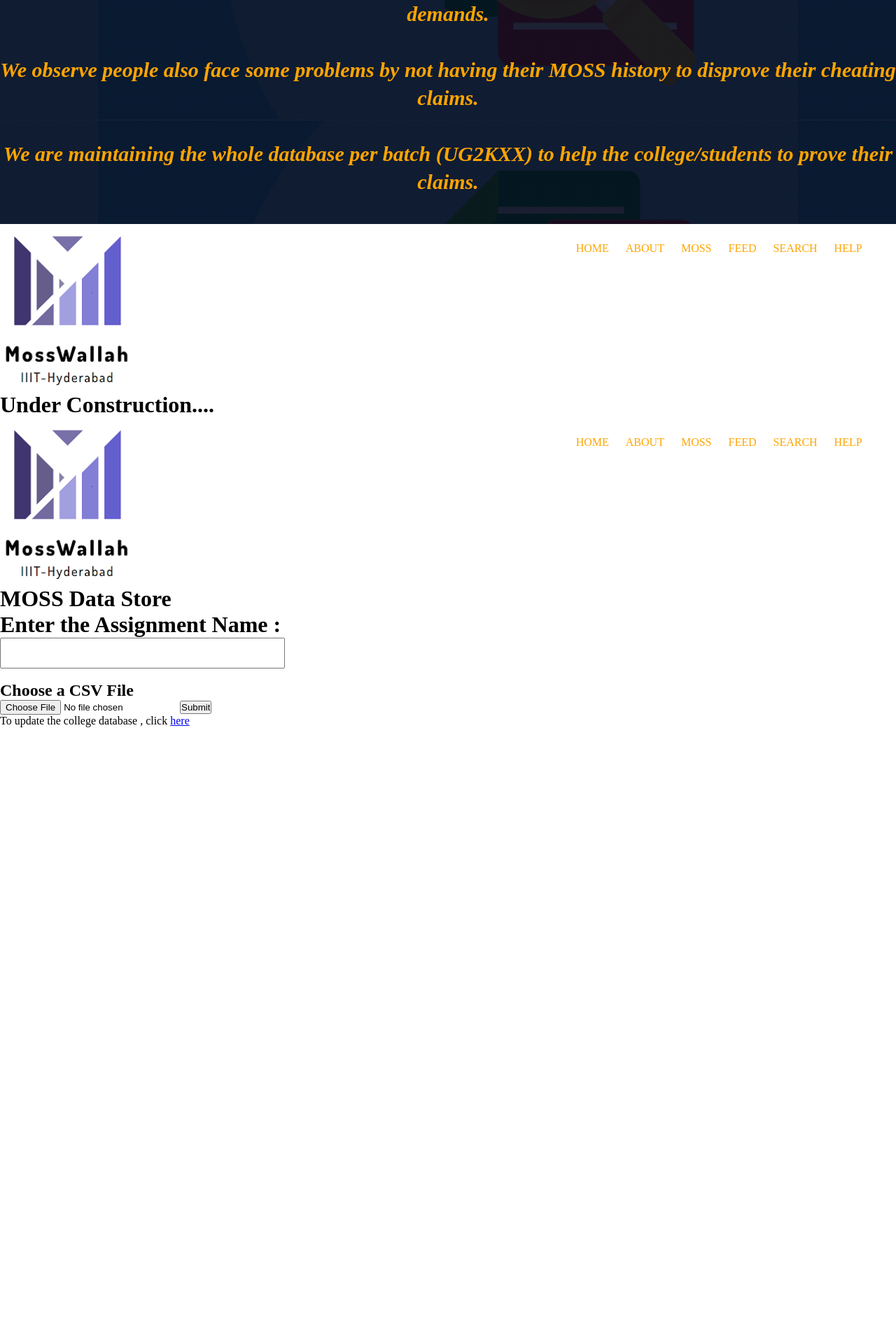
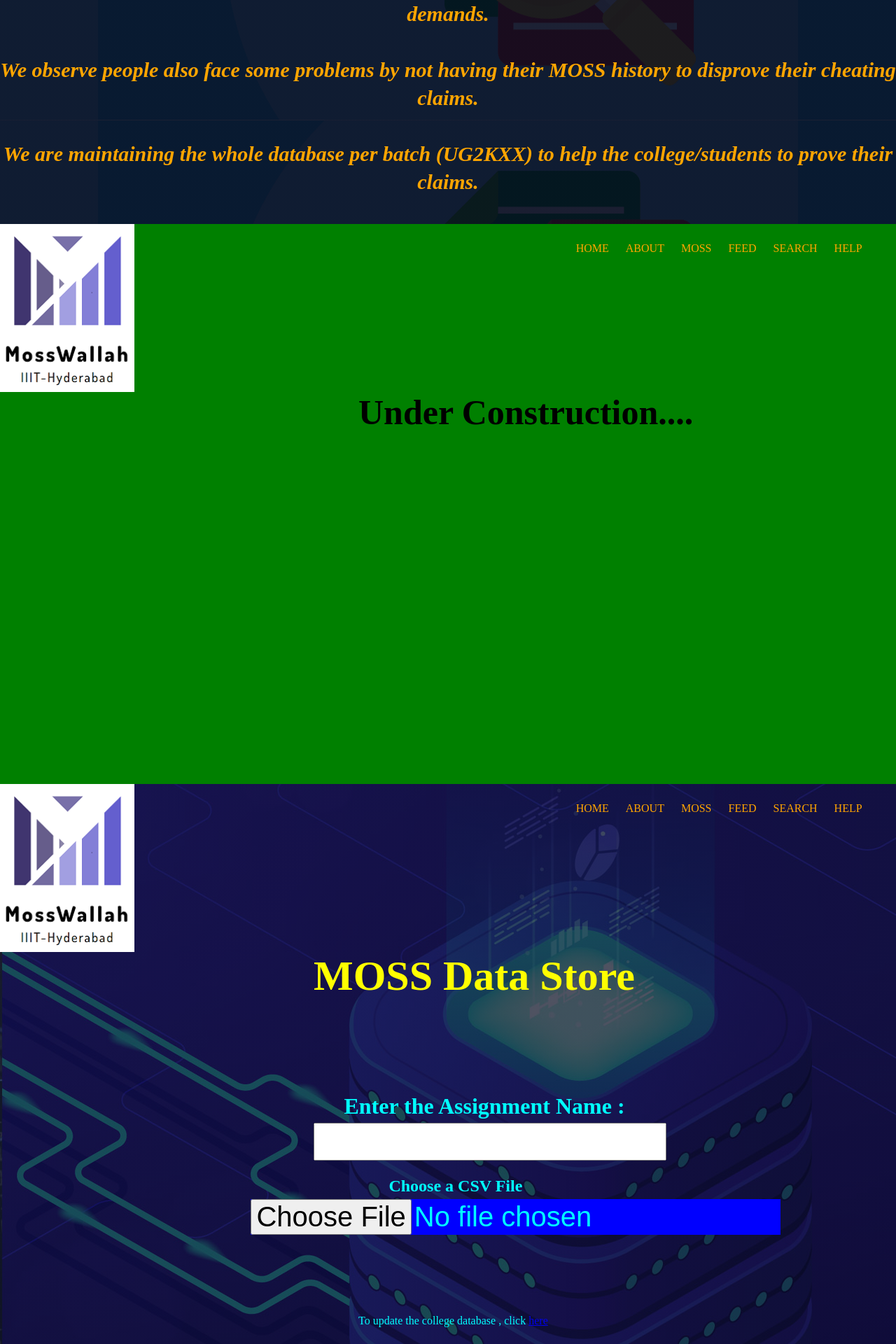
Before and after one commit to codewithrk-108/MossWallah, a Flask app: page / in a window 1280 px wide. Shown: the part 1389-3309 px from the top of the page at 70% size. Before the commit the page ends 2428 px from the top, so only its background shows below. Run offline with Flask 2, Linux system fonts and the light colour scheme.

Commit message:
Add files via upload

```diff
--- a/static/style.css
+++ b/static/style.css
@@ -60,7 +60,12 @@ nav
 	padding: 2% 3%;
 }
 
-.textbox h1{
+.textbox h1#header{
+	font-size: 40px;
+	color: yellow;
+}
+
+.textbox h1#ok{
 	font-size: 40px;
 	color: yellow;
 }
@@ -91,3 +96,95 @@ nav
 	background-color: white;
 	min-height: 100vh;
 }
+
+.datafeed
+{
+	height: 100vh;
+	width: 100vw;
+	background-image: linear-gradient(rgba(4,9,30,0.7),rgba(4,9,30,0.7)),url("datafeed.jpg");
+}
+
+form.form1
+{
+	margin-top: 10%;
+	height: 50vh;
+}
+
+input.file
+{
+	color: aqua;
+	background-color: blue;
+	font-size: 40px;
+	margin-left: 28%;
+	margin-bottom: 5%;
+}
+
+input.text
+{
+	height: 50px;
+	width: 500px;
+	margin-left: 35%;
+}
+
+/* h1#header
+{
+
+} */
+
+h1#pg31
+{
+	margin-left: 38%;
+	padding: 5px 5px;
+	color: aqua;
+}
+
+h2#pg3
+{
+	margin-left: 43%;
+	padding: 5px 5px;
+	color: aqua;
+}
+
+button.submit
+{
+	height: 50px;
+	width: 200px;
+	/* margin-top: 30%; */
+	position: relative;top: 10vh;right: 60vh;
+	background-color: orange;
+	color: azure;
+	font-size: 40px;
+	font-family: 'Franklin Gothic Medium', 'Arial Narrow', Arial, sans-serif;
+}
+
+h1#head
+{
+	margin-left: 35%;
+	color:yellow;
+	font-size: 60px;
+}
+
+h1#update
+{
+	margin-left: 30%;
+	color:yellow;
+	font-size: 60px;
+}
+
+.updatedb
+{
+	margin-left: 40%;
+	color: aqua;
+}
+
+.checkmoss
+{
+	height: 100vh;
+	background-color: green;
+}
+
+h1#jai
+{
+	font-size: 50px;
+	margin-left: 40%;
+}
```
Also changed, not shown: static/datafeed.jpg (added).
